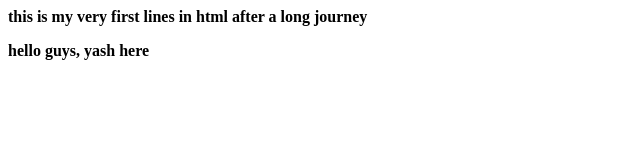
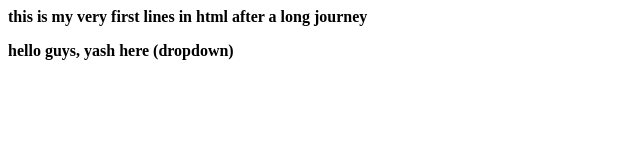
Before and after one commit to student-yashsingh/localRepo, a plain HTML site: page index.html in a window 1280 px wide. Shown: the full height of the page, 0-640 px from the left. Drawn offline with Linux system fonts and the light colour scheme.

```diff
--- a/index.html
+++ b/index.html
@@ -1,6 +1,6 @@
 <html>
 <body>
 <p><b>this is my very first lines in html after a long journey</b></p>
-<b>hello guys, yash here</b>
+<b>hello guys, yash here (dropdown)</b>
 </body>
 </html>
```
